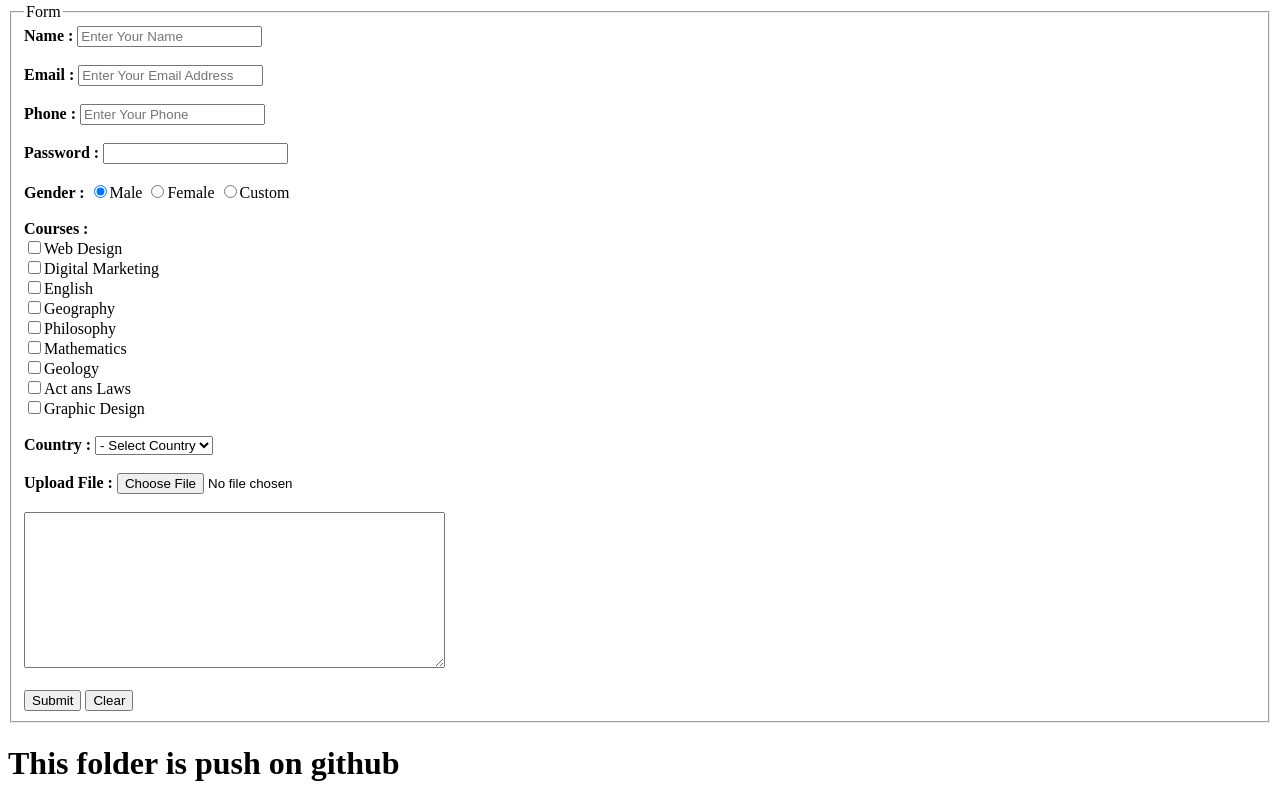
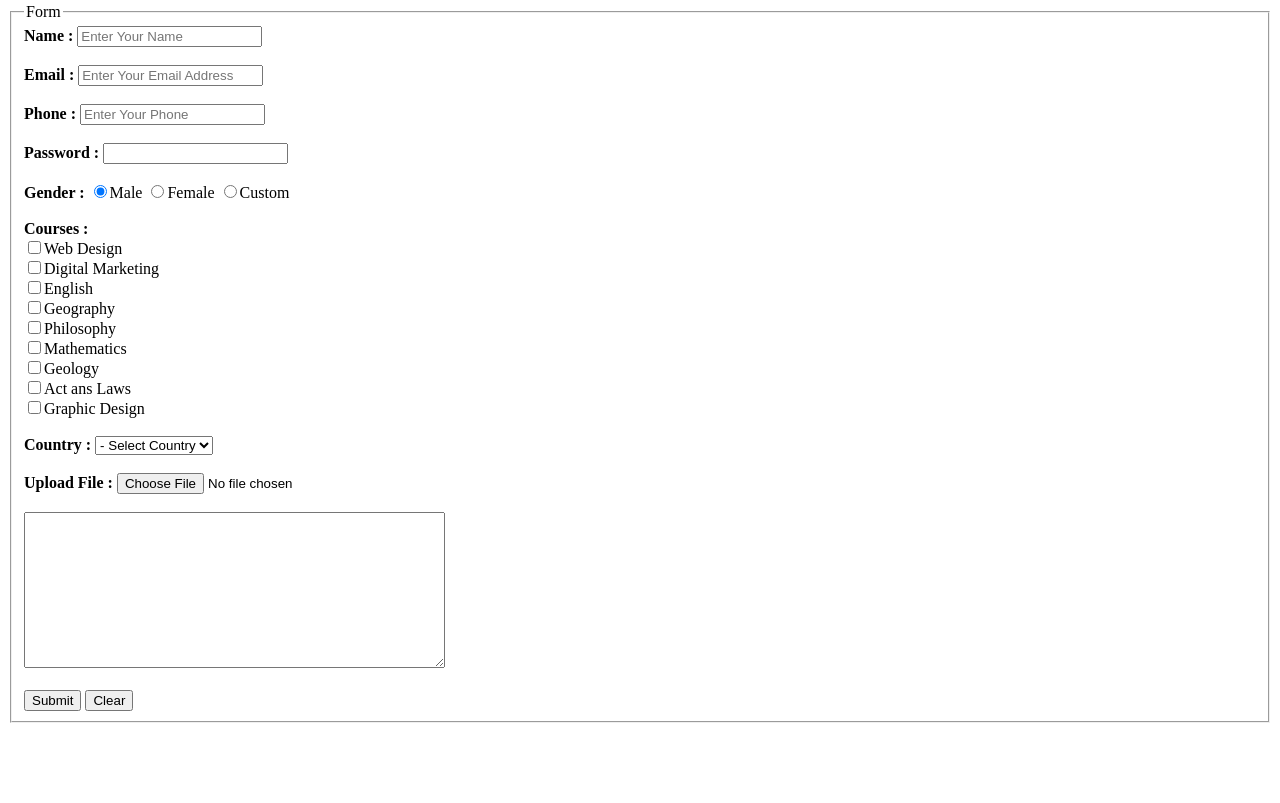
Before and after one commit to alamin516/web-day1-html, a plain HTML site: page index.html in a window 1280 px wide. Shown: the part 1835-2638 px from the top of the page. After the commit the page ends 2566 px from the top, so only its background shows below. Drawn offline with Linux system fonts and the light colour scheme.

Commit message:
third commit

```diff
--- a/index.html
+++ b/index.html
@@ -189,8 +189,6 @@
         </form>
     </fieldset>
 
-    <h1>This folder is push on github</h1>
-
 
 
 
```
